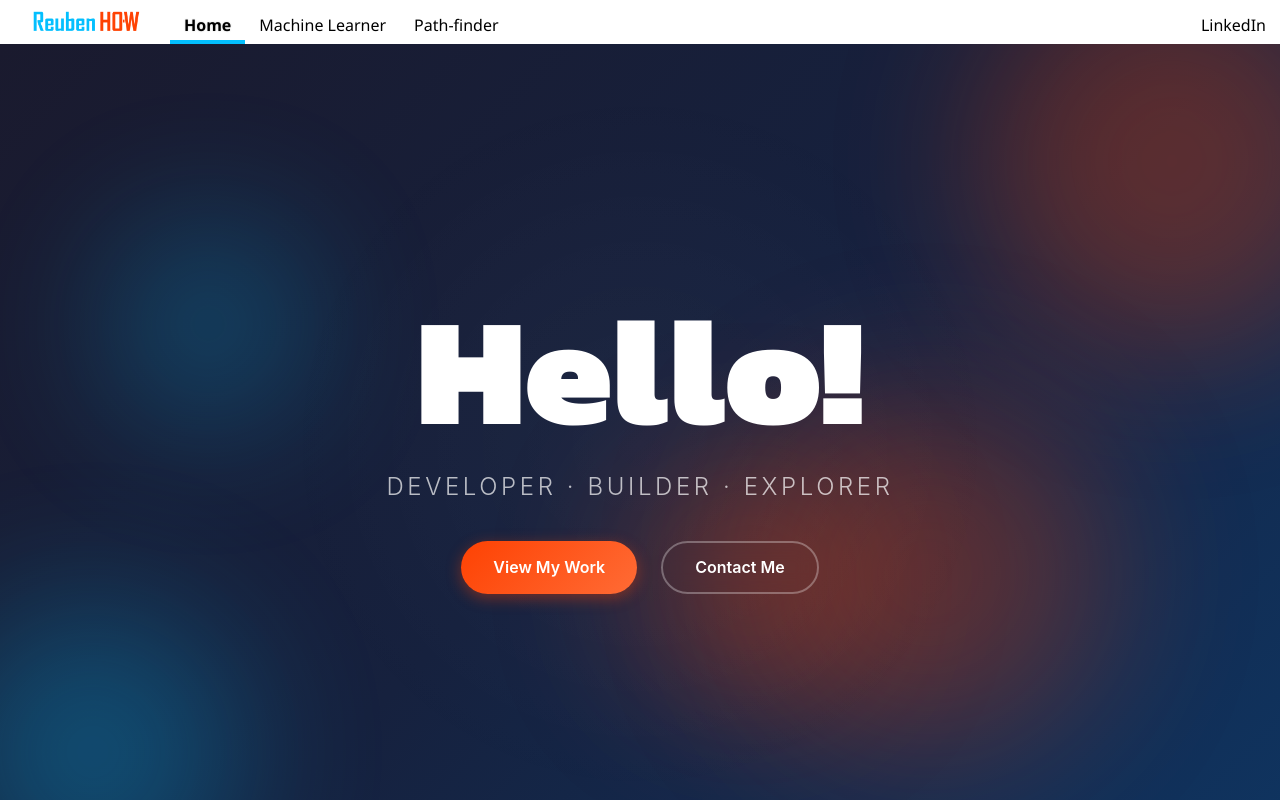
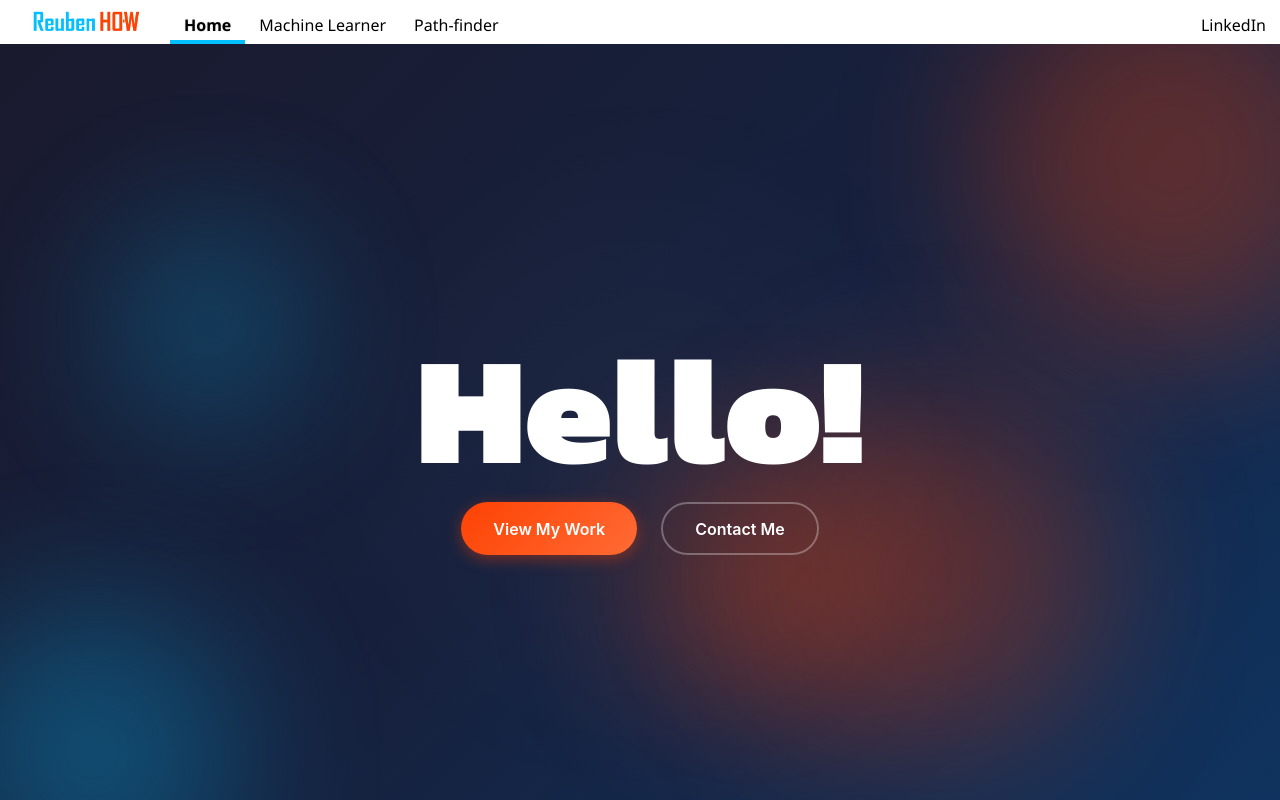
Before and after one commit to ReubenGitHub/website, a React (Vite) app in the folder frontend/: page / in a window 1280 px wide. Shown: the top 800 px of the page. Built offline with nearby package versions, Linux system fonts and the light colour scheme.

Commit message:
fix hero cursor proximity to use actual letter bounds

```diff
--- a/frontend/src/components/Hero.jsx
+++ b/frontend/src/components/Hero.jsx
@@ -2,8 +2,8 @@ import { useState, useEffect, useRef, useCallback } from 'react'
 import './Hero.css'
 
 export function Hero() {
-    const [mousePos, setMousePos] = useState({ x: 0, y: 0 })
-    const heroRef = useRef(null)
+    const [mousePos, setMousePos] = useState({ x: 0, y: 0, width: 0, height: 0 })
+    const letterRefs = useRef({})
     const containerRef = useRef(null)
     const animationRef = useRef(null)
     const timeRef = useRef(0)
@@ -12,8 +12,8 @@ export function Hero() {
         if (!containerRef.current) return
         const rect = containerRef.current.getBoundingClientRect()
         setMousePos({
-            x: e.clientX - rect.left,
-            y: e.clientY - rect.top,
+            x: e.clientX,
+            y: e.clientY,
             width: rect.width,
             height: rect.height,
         })
@@ -26,6 +26,25 @@ export function Hero() {
         container.addEventListener('mousemove', handleMouseMove)
         return () => container.removeEventListener('mousemove', handleMouseMove)
     }, [handleMouseMove])
+
+    // Calculate letter bounding boxes on mount and resize
+    const getLetterBounds = useCallback(() => {
+        const bounds = {}
+        Object.keys(letterRefs.current).forEach(key => {
+            const el = letterRefs.current[key]
+            if (el) {
+                const rect = el.getBoundingClientRect()
+                bounds[key] = {
+                    centerX: rect.left + rect.width / 2,
+                    centerY: rect.top + rect.height / 2,
+                    width: rect.width,
+                    height: rect.height,
+                    radius: Math.max(rect.width, rect.height) * 0.5,
+                }
+            }
+        })
+        return bounds
+    }, [])
 
     // Floating shapes animation
     useEffect(() => {
@@ -61,25 +80,29 @@ export function Hero() {
             <div className="hero-gradient" />
 
             {/* Content */}
-            <div ref={heroRef} className="hero-content">
+            <div className="hero-content">
                 <div className="hero-greeting">
                     {letters.map((letter, index) => {
-                        // Calculate distance from mouse to each letter's center
-                        const letterWidth = 100 / letters.length
-                        const letterCenterX = (index + 0.5) * letterWidth
-                        const letterCenterY = 50
-                        const dx = mousePos.x - (letterCenterX / 100 * mousePos.width)
-                        const dy = mousePos.y - (letterCenterY / 100 * mousePos.height)
-                        const distance = Math.sqrt(dx * dx + dy * dy)
-                        const maxDistance = Math.sqrt(
-                            (mousePos.width / 2) ** 2 + (mousePos.height / 2) ** 2
-                        )
-                        const proximity = Math.max(0, 1 - distance / (maxDistance * 0.6))
-                        const scale = 1 + proximity * 0.5
+                        const letterEl = letterRefs.current[index]
+                        let proximity = 0
+                        let scale = 1
+
+                        if (letterEl) {
+                            const rect = letterEl.getBoundingClientRect()
+                            const letterCenterX = rect.left + rect.width / 2
+                            const letterCenterY = rect.top + rect.height / 2
+                            const dx = mousePos.x - letterCenterX
+                            const dy = mousePos.y - letterCenterY
+                            const distance = Math.sqrt(dx * dx + dy * dy)
+                            const proximityRadius = Math.max(rect.width, rect.height) * 1.2
+                            proximity = Math.max(0, 1 - distance / proximityRadius)
+                            scale = 1 + proximity * 0.5
+                        }
 
                         return (
                             <span
                                 key={index}
+                                ref={(el) => { letterRefs.current[index] = el }}
                                 className="hero-letter"
                                 style={{
                                     '--proximity': proximity,
@@ -93,10 +116,6 @@ export function Hero() {
                     })}
                 </div>
 
-                <p className="hero-subtitle">
-                    Developer · Builder · Explorer
-                </p>
-
                 <div className="hero-cta">
                     <a href="/machinelearner" className="hero-btn hero-btn-primary">
                         View My Work
```
